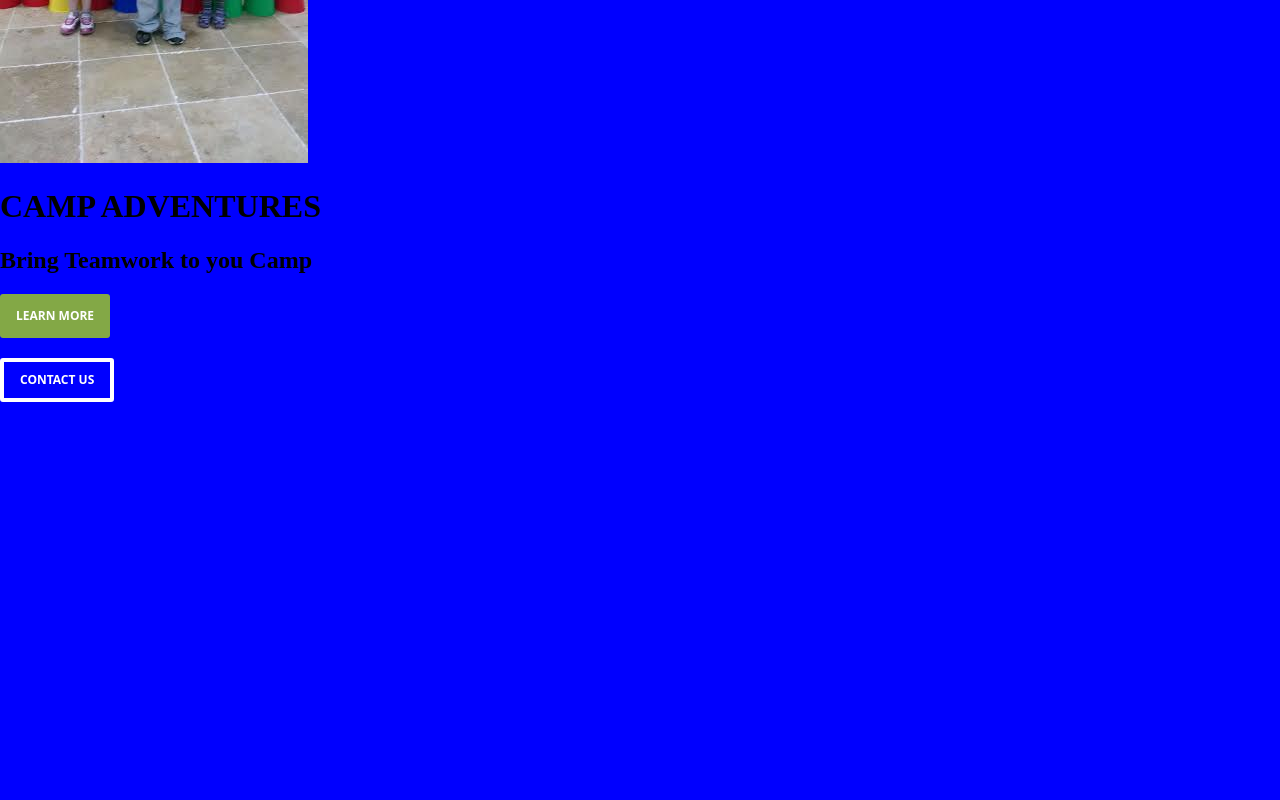
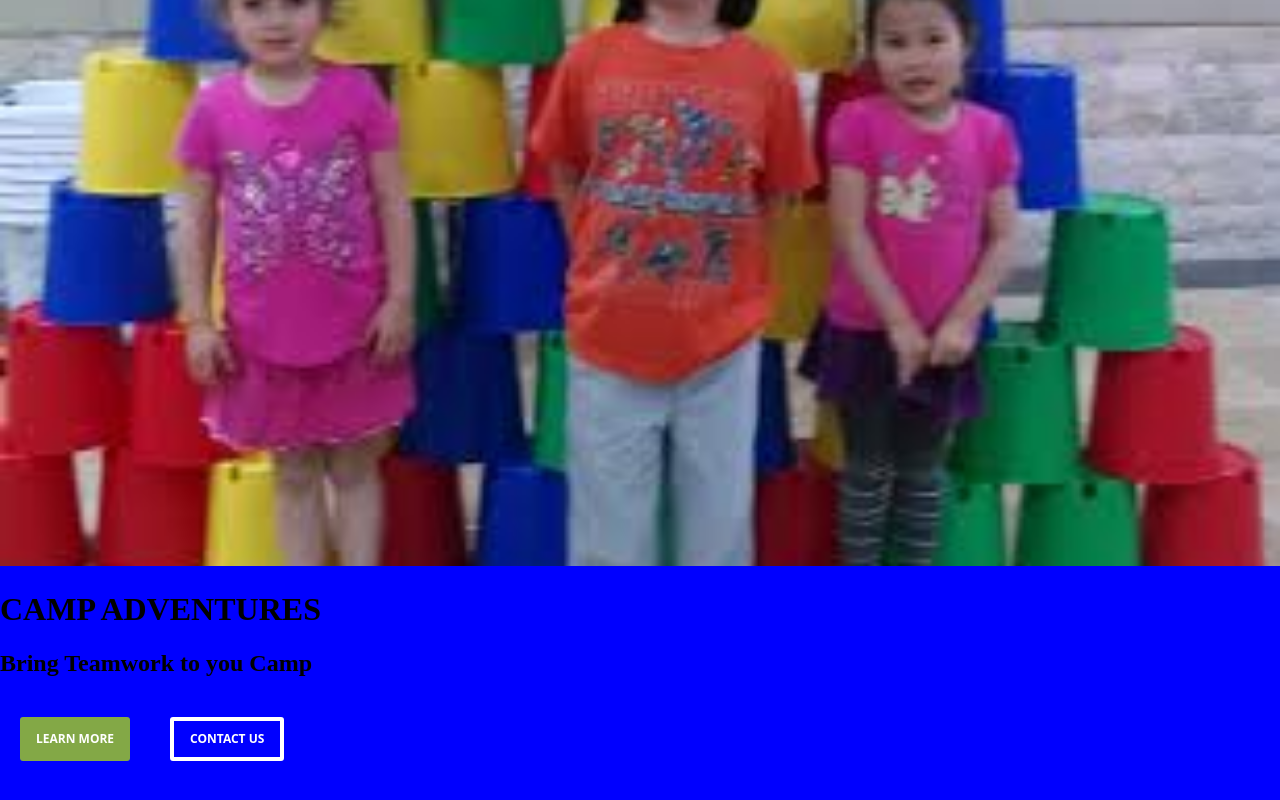
Before and after one commit to sajalrs/teammakersnj, a Next.js app: page / in a window 1280 px wide. Shown: the part 384-1184 px from the top of the page. Built offline with nearby package versions, Linux system fonts and the light colour scheme; some icons are missing.

Commit message:
added text position enum ot Image Card and lifted data out of ImageCard component

```diff
--- a/components/Buttons/button.module.css
+++ b/components/Buttons/button.module.css
@@ -4,7 +4,7 @@
   width: -moz-fit-content;
   width: fit-content;
   border-radius: 3px;
-  margin-top: 20px;
+  margin: 20px;
   -webkit-box-sizing: border-box;
           box-sizing: border-box;
   display: -webkit-box;
@@ -19,10 +19,6 @@
   padding: 15px 16px;
 }
 
-.button:hover {
-  opacity: 0.95;
-}
-
 .button .buttonText {
   font-weight: 700;
   color: white;
--- a/components/Buttons/button.module.scss
+++ b/components/Buttons/button.module.scss
@@ -2,15 +2,13 @@
     height: 44px;
     width: fit-content;
     border-radius: 3px;
-    margin-top: 20px;
+    margin: 20px;
     box-sizing: border-box;
     display: flex;
     justify-content: center;
     align-items: center;
     padding: 15px 16px;
-    &:hover{
-        opacity: 0.95;
-    }
+
     .buttonText{
         font-weight: 700;
         color: white;
--- /dev/null
+++ b/components/ImageCard/ImageCard.module.css
@@ -0,0 +1,14 @@
+.image-card #image-card-image {
+  width: 100%;
+  height: 100%;
+  -o-object-fit: cover;
+     object-fit: cover;
+  max-height: 950px;
+}
+
+.image-card .buttons {
+  display: -webkit-box;
+  display: -ms-flexbox;
+  display: flex;
+}
+/*# sourceMappingURL=ImageCard.module.css.map */
--- /dev/null
+++ b/components/ImageCard/ImageCard.module.scss
@@ -0,0 +1,12 @@
+.image-card{
+    #image-card-image{
+        width: 100%;
+        height: 100%;
+        object-fit: cover;
+        max-height: 950px;
+    }
+
+    .buttons{
+        display: flex;
+    }
+}
--- a/components/ImageCard/index.tsx
+++ b/components/ImageCard/index.tsx
@@ -1,22 +1,46 @@
+import { totalmem } from "os";
 import React from "react";
-import GreenButton from "../Buttons/Green"
-import TransparentButton from "../Buttons/Transparent"
+import GreenButton from "../Buttons/Green";
+import TransparentButton from "../Buttons/Transparent";
+import imageCardStyles from "../ImageCard/ImageCard.module.css";
 
-const ImageCard = () => {
-  return <div>
-      <img src="/TEAM-MAKERS-PHOTO-2-1.jpg"/>
-      <div>
-          <h1>CAMP ADVENTURES</h1>
-          <h2>Bring Teamwork to you Camp</h2>
-          <div>
+export enum TextPosition {
+    TopLeft = "top-left",
+    TopCenter = "top-center",
+    TopRight = "top-right",
+    MiddleLeft = "middle-left",
+    MiddleCenter = "middle-center",
+    MiddleRight = "middle-right",
+    BottomLeft = "bottom-left",
+    BottomCenter = "bottom-center",
+    BottomRight = "bottom-right"
+}
 
-          </div>
-          <div>
-            <GreenButton buttonText="LEARN MORE" onClick={()=>{}}/>
-            <TransparentButton buttonText="CONTACT US" onClick={()=>{}}/>
-          </div>
+type Props = {
+    textPosition: TextPosition,
+    imgSrc: string,
+    title: string,
+    subtitle: string
+}
+
+
+const ImageCard = ({textPosition, imgSrc, title, subtitle}: Props) => {
+  return (
+    <div className={imageCardStyles["image-card"]}>
+      <img
+        id={imageCardStyles["image-card-image"]}
+        src={imgSrc}
+      />
+      <div className={`${imageCardStyles["image-card-text"]} ${imageCardStyles[textPosition]} `}>
+        <h1>{title}</h1>
+        <h2>{subtitle}</h2>
+        <div className={imageCardStyles["buttons"]}>
+          <GreenButton buttonText="LEARN MORE" onClick={() => {}} />
+          <TransparentButton buttonText="CONTACT US" onClick={() => {}} />
+        </div>
       </div>
-  </div>;
+    </div>
+  );
 };
 
 export default ImageCard;
--- a/pages/index.tsx
+++ b/pages/index.tsx
@@ -1,11 +1,13 @@
 import Link from "next/link";
 import Layout from "../components/Layout";
 import ImageCard from "../components/ImageCard";
-
+import {TextPosition} from "../components/ImageCard"
 const IndexPage = () => (
   <Layout title="Team Makers of North Jersey" isNavbarTransparent={true}>
-      <ImageCard/>
+      <ImageCard textPosition={TextPosition.BottomCenter} imgSrc="/TEAM-MAKERS-PHOTO-2-1.jpg" title="CAMP ADVENTURES" subtitle="Bring Teamwork to you Camp"/>
       <div style={{ height: "1000px" }}></div>
+
+
 
   </Layout>
 );
```
Also changed, not shown: 2 other files (tests, documents, lock files or other folders).
